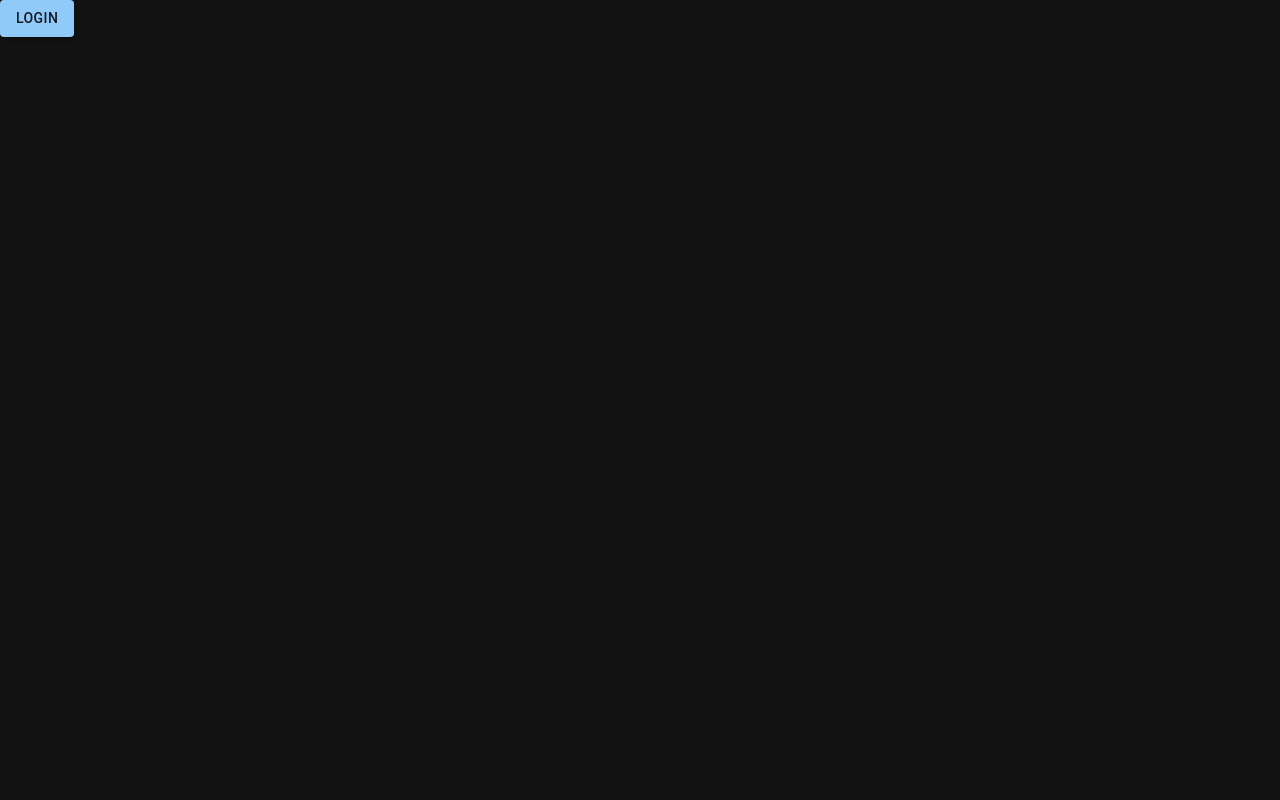
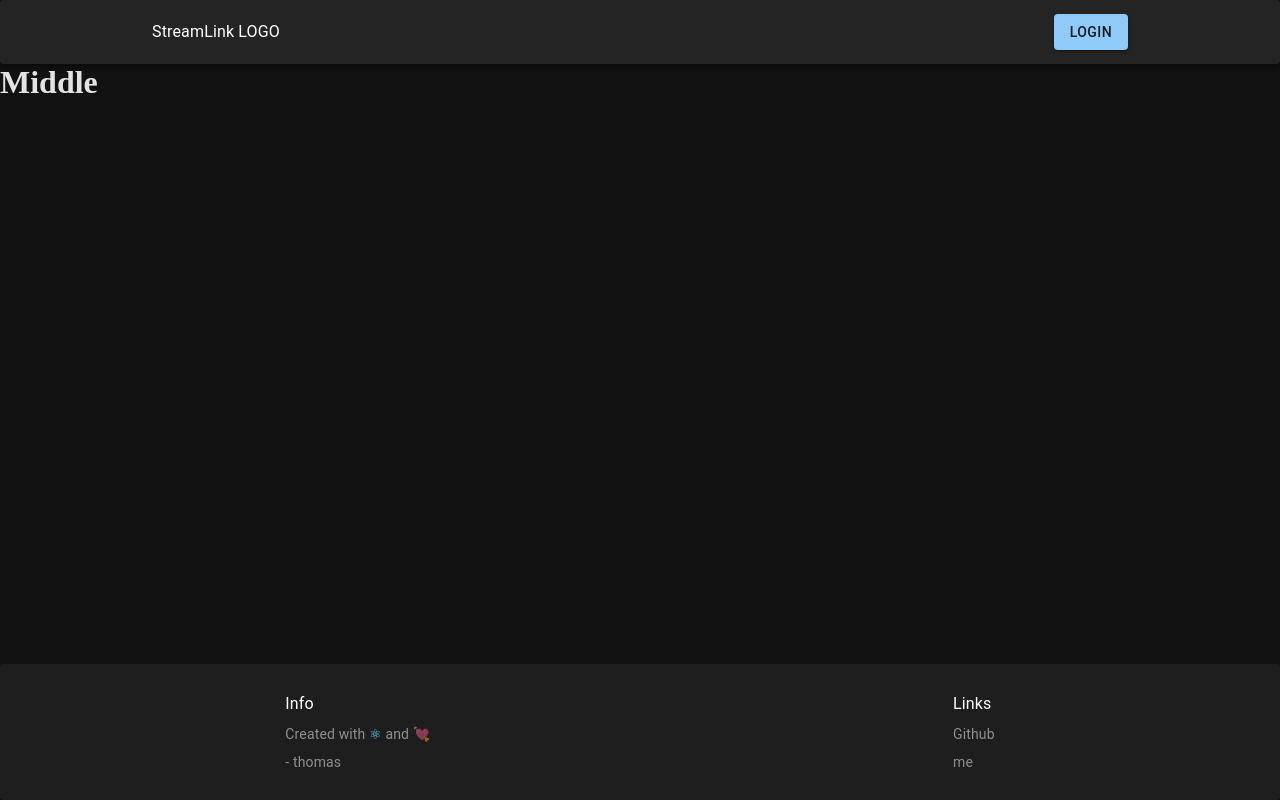
Before and after one commit to thomasreichmann/auto-twitch-compiler-web, a Next.js app: page /login in a window 1280 px wide. Built offline with nearby package versions, Linux system fonts and the light colour scheme.

Commit message:
base footer and header

```diff
--- /dev/null
+++ b/src/components/footer/index.tsx
@@ -0,0 +1,71 @@
+import Paper from "@mui/material/Paper";
+import Toolbar from "@mui/material/Toolbar";
+import Typography from "@mui/material/Typography";
+import { SxProps, useTheme } from "@mui/material/styles";
+import Link from "next/link";
+import React, { ReactNode } from "react";
+
+const Footer = () => {
+  return (
+    <Paper>
+      <Toolbar sx={{ display: "flex", justifyContent: "space-around", p: 3 }}>
+        <div>
+          <Title>Info</Title>
+          <P>
+            Created with <span>⚛︎</span> and 💘
+          </P>
+          <P>- thomas</P>
+        </div>
+        <div>
+          <Title>Links</Title>
+          <P href="https://github.com/thomasreichmann/auto-twitch-compiler-web">
+            Github
+          </P>
+          <P href="https://thomasar.dev/">me</P>
+        </div>
+      </Toolbar>
+    </Paper>
+  );
+};
+
+const Title = ({ children }: { children?: ReactNode }) => {
+  return (
+    <Typography sx={{ p: 0.5 }} variant="body1">
+      {children}
+    </Typography>
+  );
+};
+
+const P = ({ children, href }: { children?: ReactNode; href?: string }) => {
+  const textSx: SxProps = {
+    color: "text.disabled",
+    p: 0.5,
+    "& span": { color: "#61dbfb" },
+  };
+
+  const linkSx: SxProps = {
+    "& a": {
+      textDecoration: "none",
+      color: "text.disabled",
+      ":hover": {
+        color: "primary.dark",
+      },
+    },
+  };
+
+  if (href == null) {
+    return (
+      <Typography sx={textSx} variant="body2">
+        {children}
+      </Typography>
+    );
+  } else {
+    return (
+      <Typography sx={{ ...textSx, ...linkSx }} variant="body2">
+        <a href={href}>{children}</a>
+      </Typography>
+    );
+  }
+};
+
+export default Footer;
--- a/src/pages/login/index.tsx
+++ b/src/pages/login/index.tsx
@@ -1,16 +1,35 @@
-import { Button } from "@mui/material";
 import { GetServerSideProps } from "next";
 import { signIn } from "next-auth/react";
 import React, { ReactNode } from "react";
 import { NextPageWithLayout } from "../_app";
+import Link from "next/link";
+import Box from "@mui/material/Box";
+import Button from "@mui/material/Button";
+import Grid from "@mui/material/Unstable_Grid2";
+import { SxProps } from "@mui/system/styleFunctionSx";
+import Header from "@/components/header";
+import AppBar from "@mui/material/AppBar";
+import Toolbar from "@mui/material/Toolbar";
+import Paper from "@mui/material/Paper";
+import Footer from "@/components/footer";
+import { Typography } from "@mui/material";
 
 interface LoginProps {
   callbackUrl: string;
 }
 
+const boxSx: SxProps = {
+  height: "100vh",
+};
+
 const Login: NextPageWithLayout<LoginProps> = (props: LoginProps) => {
   return (
-    <>
+    <Box sx={boxSx}>
+      <Grid container direction="column" sx={{ height: "100%" }}>
+        <Grid>
+          <Paper elevation={3} sx={{ px: 16 }}>
+            <Toolbar>
+              <Typography sx={{ flexGrow: 1 }}>StreamLink LOGO</Typography>
               <Button
                 variant="contained"
                 onClick={() =>
@@ -19,7 +38,17 @@ const Login: NextPageWithLayout<LoginProps> = (props: LoginProps) => {
               >
                 Login
               </Button>
-    </>
+            </Toolbar>
+          </Paper>
+        </Grid>
+        <Grid sx={{ display: "flex", flexGrow: 1 }}>
+          <h1>Middle</h1>
+        </Grid>
+        <Grid>
+          <Footer />
+        </Grid>
+      </Grid>
+    </Box>
   );
 };
 
```
Lines whose indentation alone changed are shown as unchanged.
